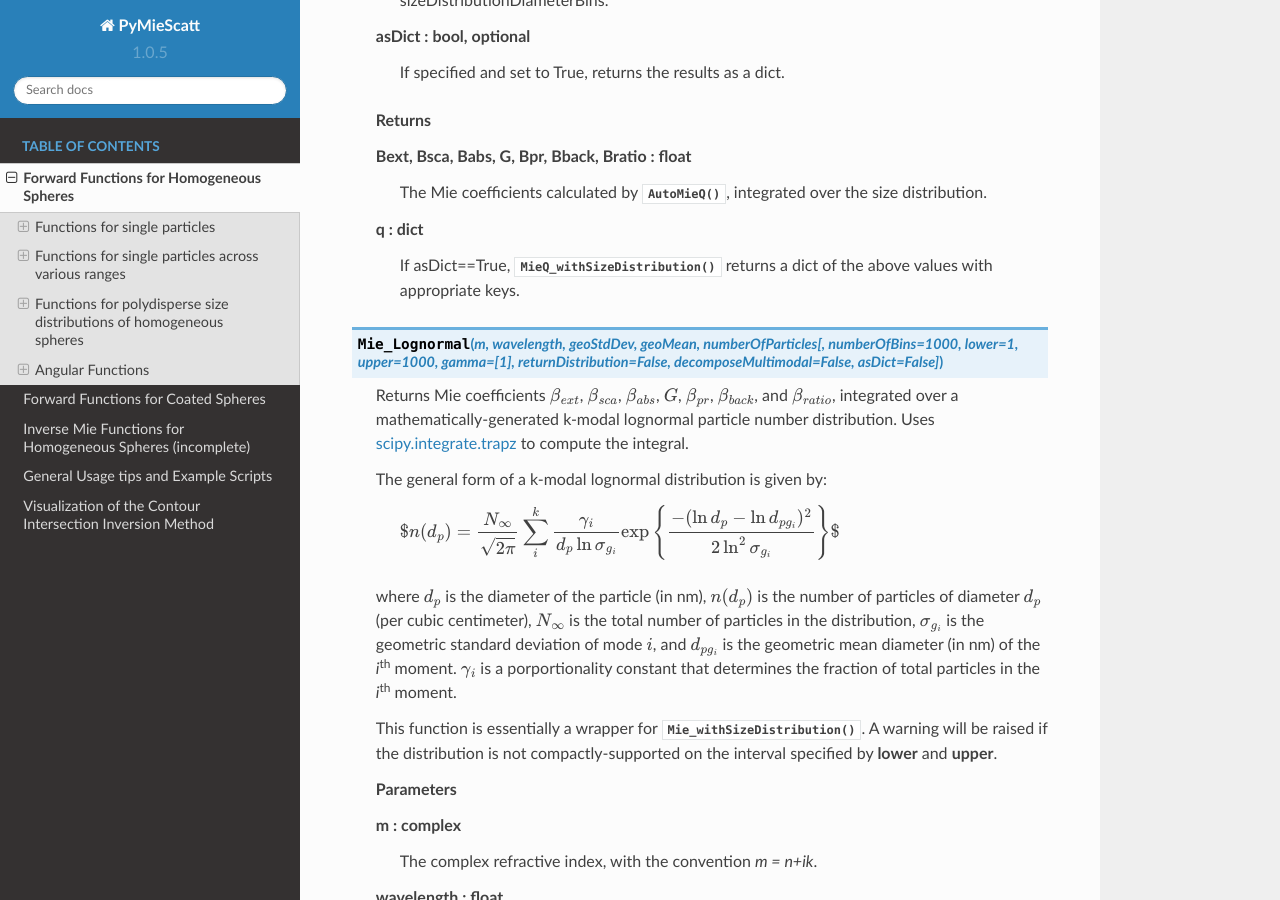
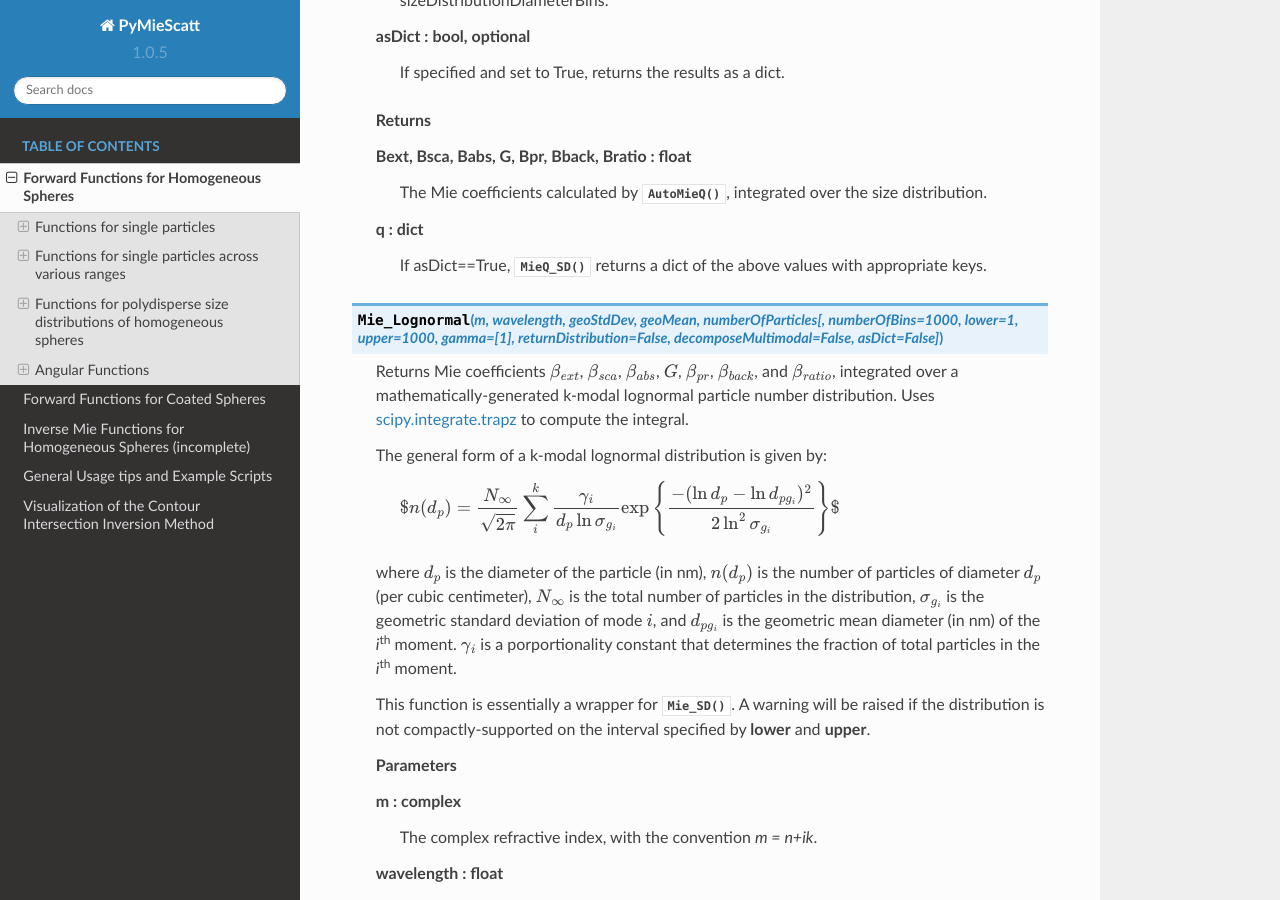
Before and after one commit to bsumlin/PyMieScatt, a Sphinx documentation site: the page built from docs/forward.rst, in a window 1280 px wide and 900 px high, scrolled down 9145 px. Built offline with Sphinx 7.4.7 and the Read the Docs theme 2.0.0, drawn with Linux system fonts in a browser that asks for light colours; formulas are drawn with MathJax 3; pages that are not in the unit, such as notebooks, are missing from menus.

Commit message:
minor
updated some function names in the docs per v. 1.3.1.

```diff
--- a/docs/forward.rst
+++ b/docs/forward.rst
@@ -351,7 +351,7 @@ The bulk asymmetry parameter *G* is calculated by:
    Bext, Bsca, Babs, G, Bpr, Bback, Bratio : float
 	The Mie coefficients calculated by :py:func:`AutoMieQ`, integrated over the size distribution.
    q : dict
-	If asDict==True, :py:func:`MieQ_withSizeDistribution` returns a dict of the above values with appropriate keys.
+	If asDict==True, :py:func:`MieQ_SD` returns a dict of the above values with appropriate keys.
 
 .. py:Function:: Mie_Lognormal(m, wavelength, geoStdDev, geoMean, numberOfParticles[, numberOfBins=1000, lower=1, upper=1000, gamma=[1], returnDistribution=False, decomposeMultimodal=False, asDict=False])
 
@@ -363,7 +363,7 @@ The bulk asymmetry parameter *G* is calculated by:
 
    where :math:`d_{p}` is the diameter of the particle (in nm), :math:`n(d_{p})` is the number of particles of diameter :math:`d_{p}` (per cubic centimeter), :math:`N_\infty` is the total number of particles in the distribution, :math:`\sigma_{g_i}` is the geometric standard deviation of mode :math:`i`, and :math:`d_{pg_i}` is the geometric mean diameter (in nm) of the *i*\ :sup:`th` moment. :math:`\gamma_i` is a porportionality constant that determines the fraction of total particles in the *i*\ :sup:`th` moment.
 
-   This function is essentially a wrapper for :py:func:`Mie_withSizeDistribution`. A warning will be raised if the distribution is not compactly-supported on the interval specified by **lower** and **upper**.
+   This function is essentially a wrapper for :py:func:`Mie_SD`. A warning will be raised if the distribution is not compactly-supported on the interval specified by **lower** and **upper**.
 
 
    **Parameters**
```
